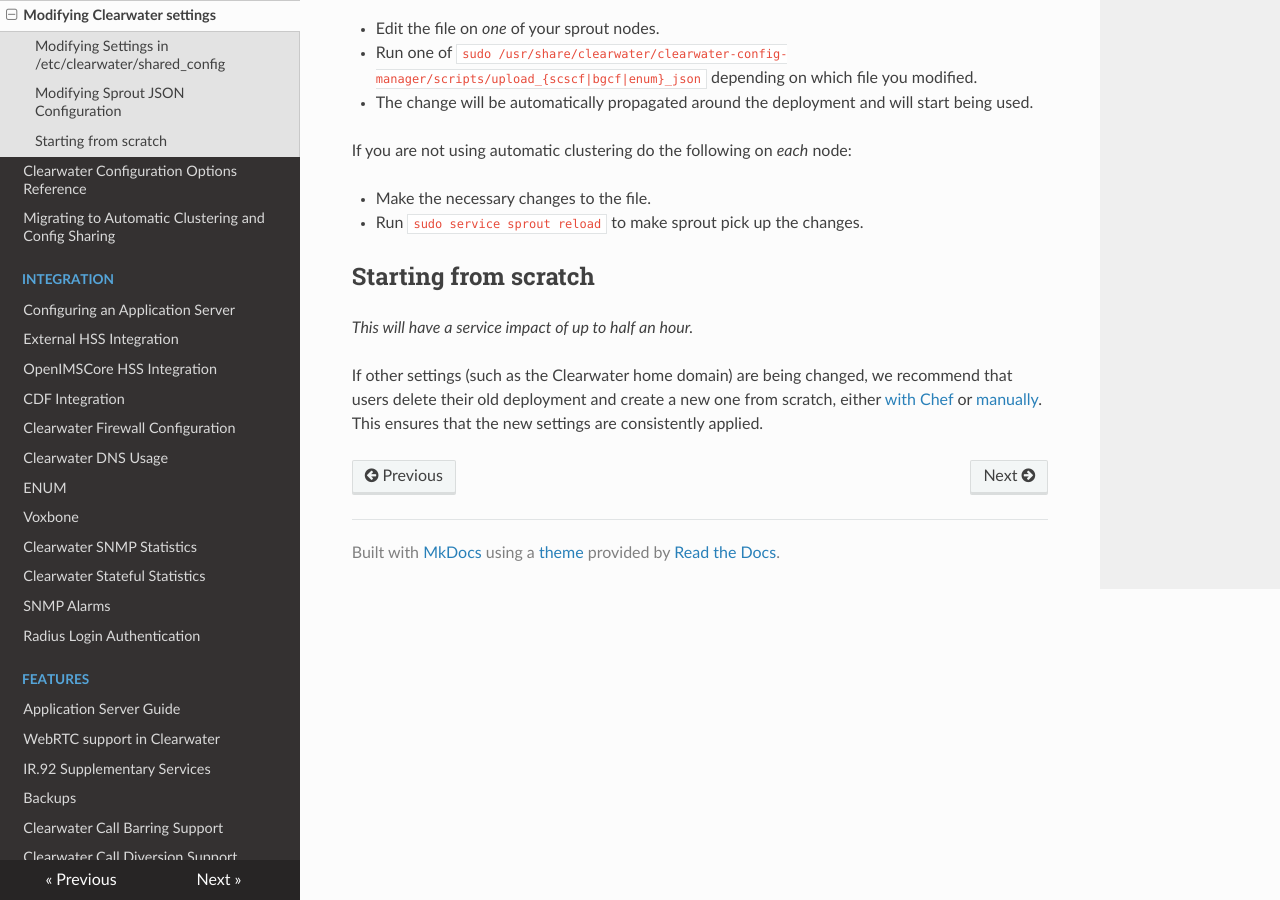
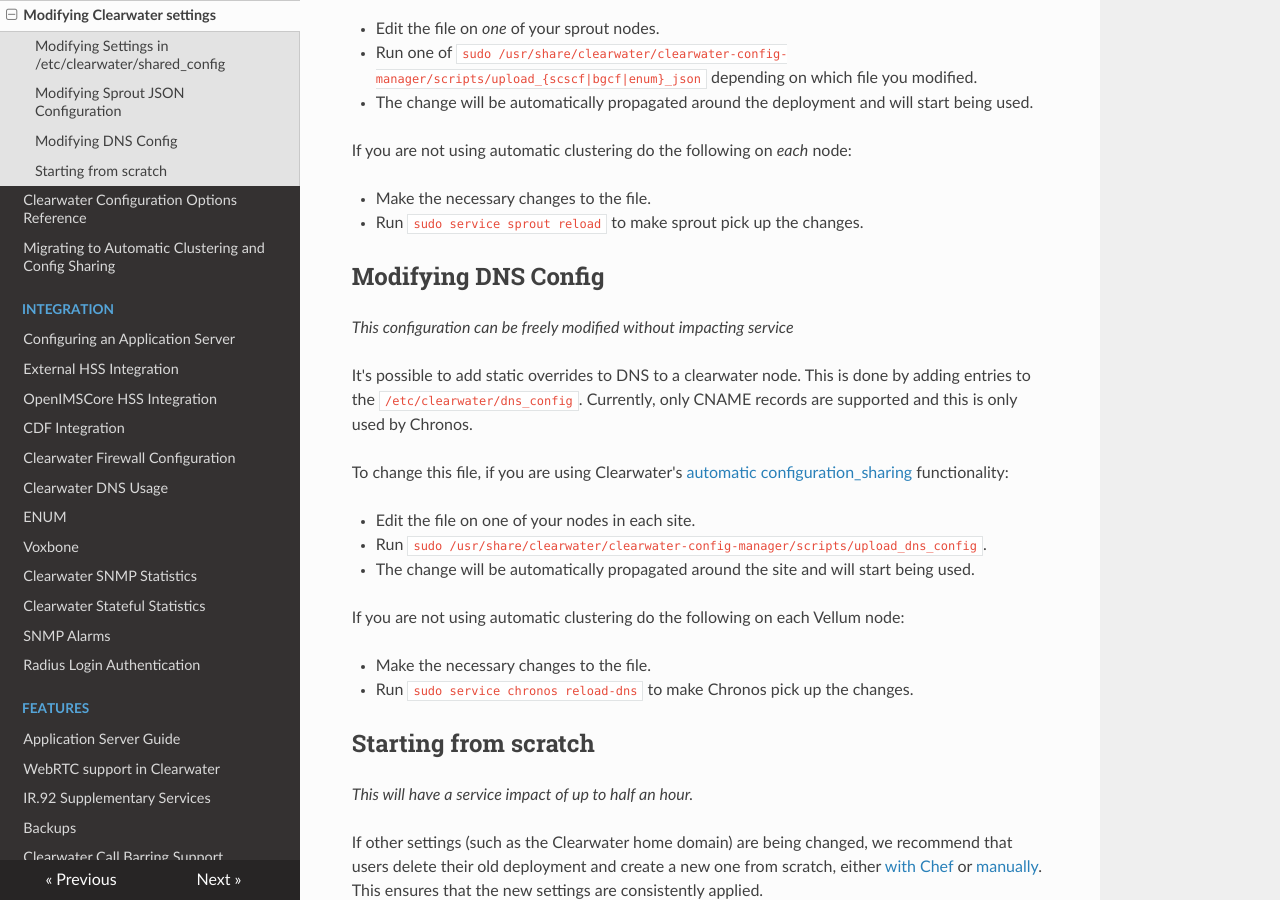
Before and after one commit to Metaswitch/clearwater-readthedocs, an MkDocs documentation site: the page built from docs/Modifying_Clearwater_settings.md, in a window 1280 px wide and 900 px high, scrolled down 1387 px. Built offline with MkDocs 1.6.1, drawn with Linux system fonts in a browser that asks for light colours; nearby versions of some CDN libraries; old or Windows-style settings are respelled for this version of MkDocs.

Commit message:
Add docs for dns_config file

```diff
--- a/docs/Modifying_Clearwater_settings.md
+++ b/docs/Modifying_Clearwater_settings.md
@@ -48,6 +48,22 @@ If you are not using automatic clustering do the following on *each* node:
 * Make the necessary changes to the file.
 * Run `sudo service sprout reload` to make sprout pick up the changes.
 
+## Modifying DNS Config
+
+*This configuration can be freely modified without impacting service*
+
+It's possible to add static overrides to DNS to a clearwater node. This is done by adding entries to the `/etc/clearwater/dns_config`. Currently, only CNAME records are supported and this is only used by Chronos.
+
+To change this file, if you are using Clearwater's [automatic configuration_sharing](Automatic_Clustering_Config_Sharing) functionality:
+
+* Edit the file on one of your nodes in each site.
+* Run `sudo /usr/share/clearwater/clearwater-config-manager/scripts/upload_dns_config`.
+* The change will be automatically propagated around the site and will start being used.
+
+If you are not using automatic clustering do the following on each Vellum node:
+
+* Make the necessary changes to the file.
+* Run `sudo service chronos reload-dns` to make Chronos pick up the changes.
 
 ## Starting from scratch
 
```
Also changed, not shown: docs/Clearwater_Configuration_Options_Reference.md (+19 -0 lines).
